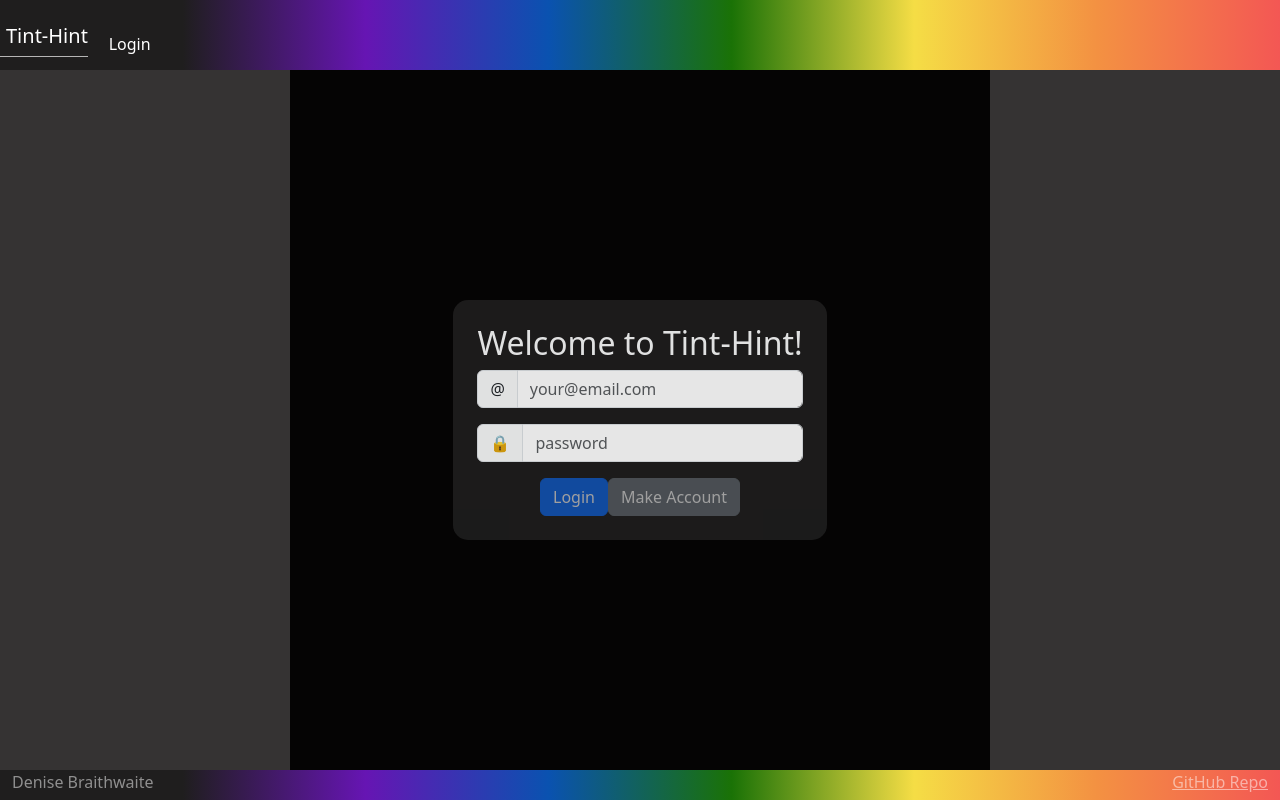
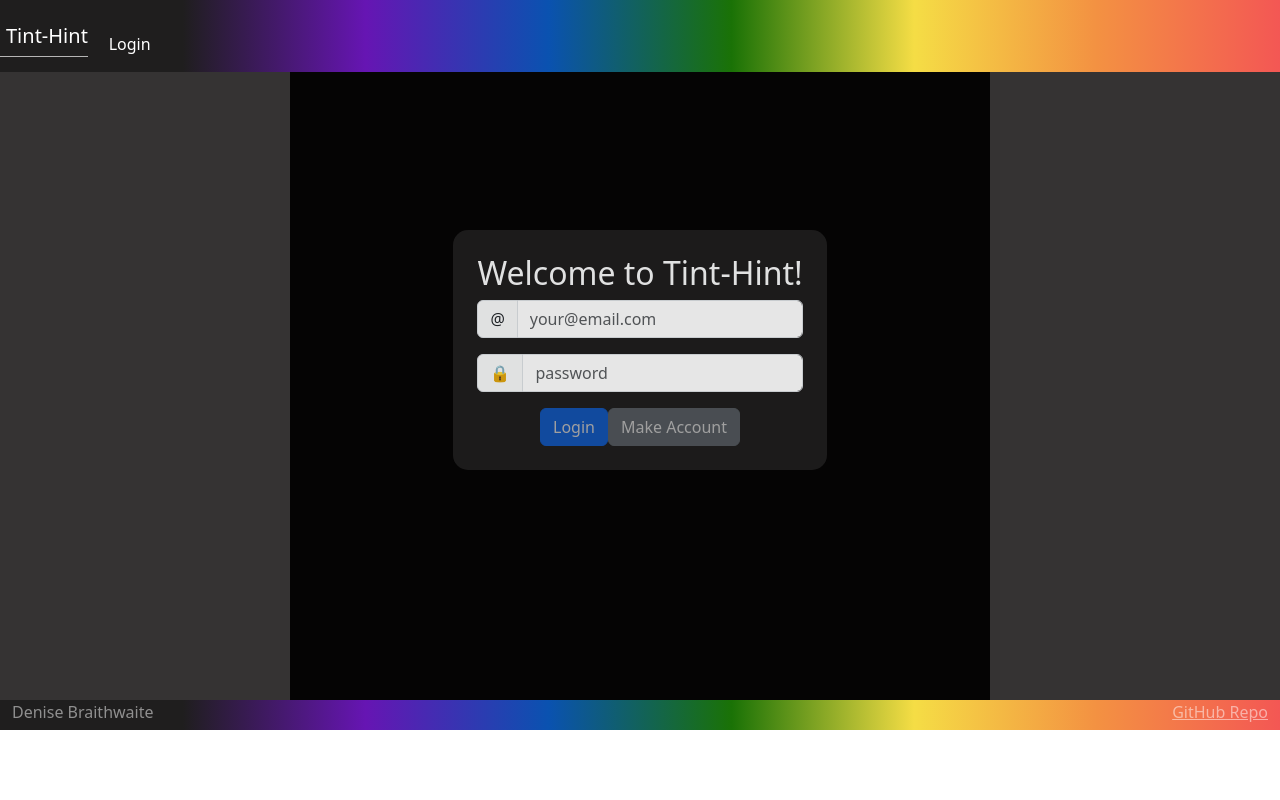
Before and after one commit to denise-b076/startup, a React (Vite) app: page / in a window 1280 px wide. Built offline with nearby package versions, Linux system fonts and the light colour scheme; no server answers.

Commit message:
edited css to apply background style to nav instead of header

```diff
--- a/src/app.css
+++ b/src/app.css
@@ -4,7 +4,7 @@
   min-width: 375px;
 }
 
-header {
+nav {
   flex: 0 70px;
   background: linear-gradient(to right,
   rgb(31, 30, 30),
```
